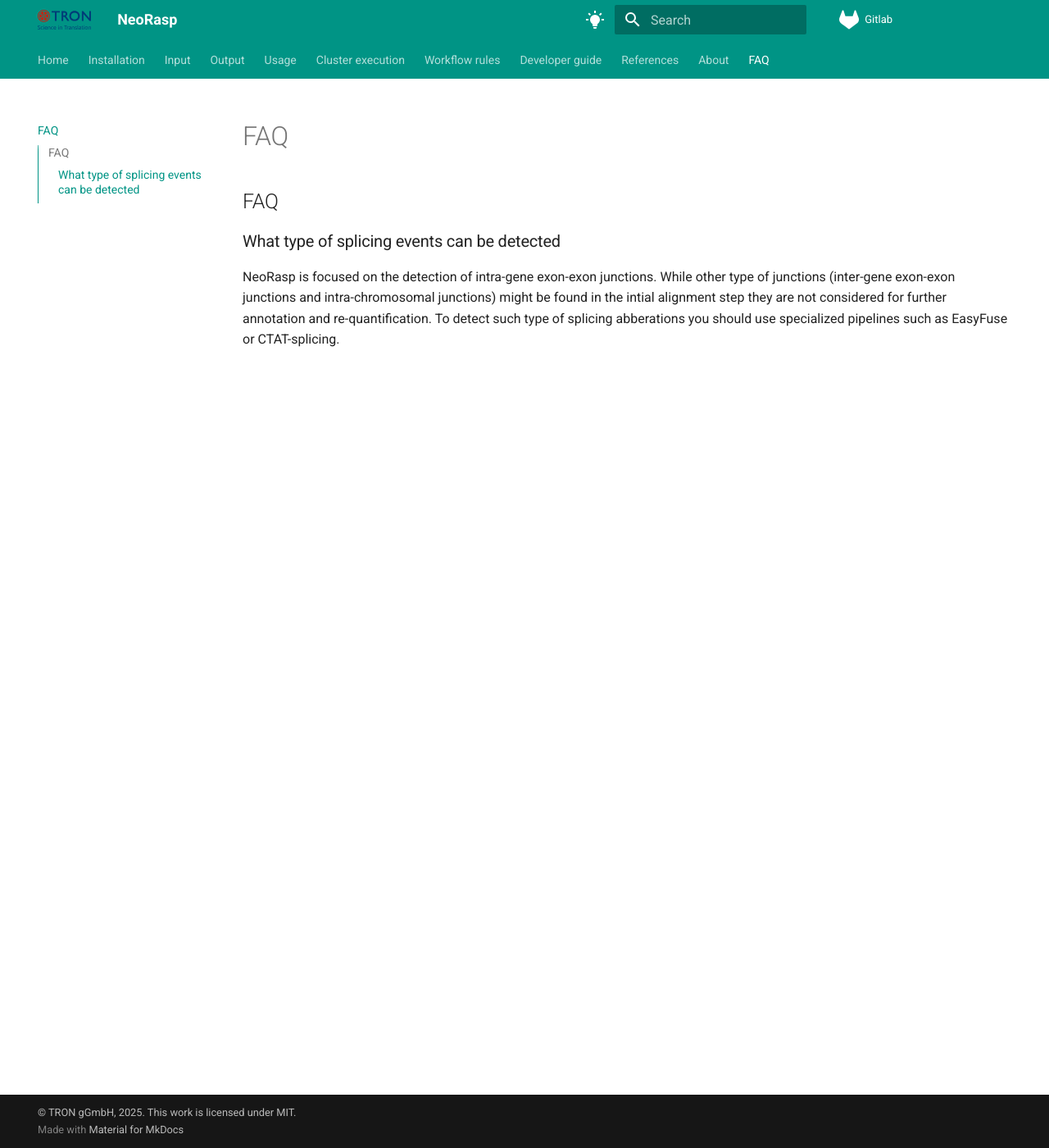
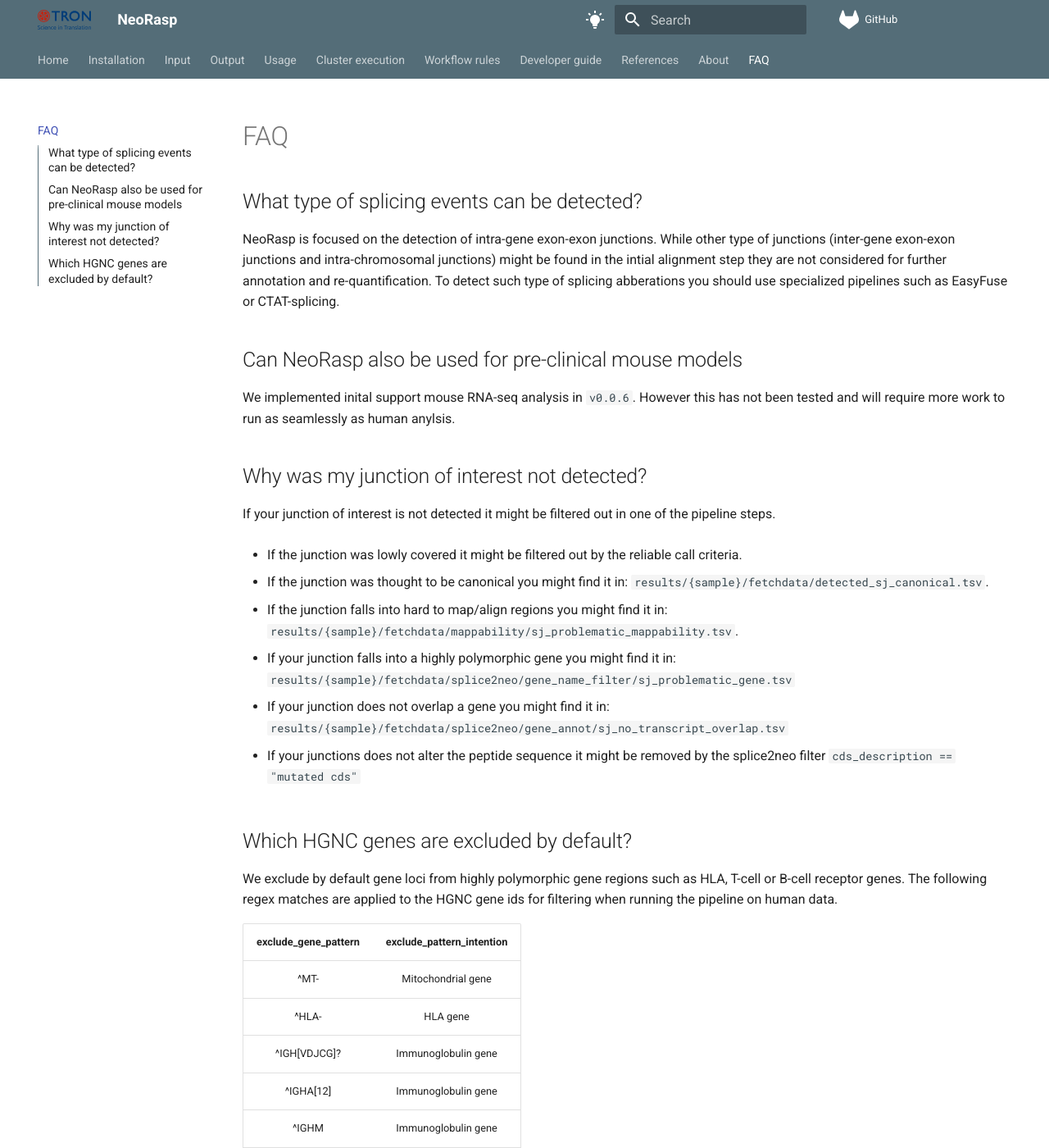
Before and after one commit to TRON-Bioinformatics/neorasp, an MkDocs documentation site: the page built from documentation/tronmake-rna-splicing/docs/faq.md, in a window 1280 px wide and 1400 px high. Shown: the whole window at 82% size. Built offline with MkDocs 1.6.1 and Material for MkDocs 9.7.7, drawn with Linux system fonts in a browser that asks for light colours; comment, search, counter and statistics services are not loaded; some of the changed text lies outside the part shown.

Commit message:
docs: Updates to documentation

```diff
--- a/documentation/tronmake-rna-splicing/docs/faq.md
+++ b/documentation/tronmake-rna-splicing/docs/faq.md
@@ -1,5 +1,51 @@
-## FAQ
 
-### What type of splicing events can be detected
+## What type of splicing events can be detected?
 
 NeoRasp is focused on the detection of intra-gene exon-exon junctions. While other type of junctions (inter-gene exon-exon junctions and intra-chromosomal junctions) might be found in the intial alignment step they are not considered for further annotation and re-quantification. To detect such type of splicing abberations you should use specialized pipelines such as EasyFuse or CTAT-splicing.
+
+## Can NeoRasp also be used for pre-clinical mouse models
+
+We implemented inital support mouse RNA-seq analysis in `v0.0.6`. However this has not been tested and will require more work to run as seamlessly as human anylsis.
+
+## Why was my junction of interest not detected?
+
+If your junction of interest is not detected it might be filtered out in one of the pipeline steps.
+
+- If the junction was lowly covered it might be filtered out by the reliable call criteria.
+
+- If the junction was thought to be canonical you might find it in: `results/{sample}/fetchdata/detected_sj_canonical.tsv`.
+
+- If the junction falls into hard to map/align regions you might find it in: `results/{sample}/fetchdata/mappability/sj_problematic_mappability.tsv`.
+
+- If your junction falls into a highly polymorphic gene you might find it in: `results/{sample}/fetchdata/splice2neo/gene_name_filter/sj_problematic_gene.tsv`
+
+- If your junction does not overlap a gene you might find it in: `results/{sample}/fetchdata/splice2neo/gene_annot/sj_no_transcript_overlap.tsv`
+
+- If your junctions does not alter the peptide sequence it might be removed by the splice2neo filter `cds_description == "mutated cds"`
+
+## Which HGNC genes are excluded by default?
+
+We exclude by default gene loci from highly polymorphic gene regions such as HLA, T-cell or B-cell receptor genes.
+The following regex matches are applied to the HGNC gene ids for filtering when running the pipeline on human data.
+
+| exclude_gene_pattern | exclude_pattern_intention |
+| :------------------: | :-----------------------: |
+|         ^MT-         |    Mitochondrial gene     |
+|        ^HLA-         |         HLA gene          |
+|     ^IGH[VDJCG]?     |    Immunoglobulin gene    |
+|      ^IGHA[12]       |    Immunoglobulin gene    |
+|        ^IGHM         |    Immunoglobulin gene    |
+|        ^IGHE         |    Immunoglobulin gene    |
+|      ^IGHEP[12]      |    Immunoglobulin gene    |
+|      ^IGK[VJC]?      |    Immunoglobulin gene    |
+|      ^IGL[VJC]?      |    Immunoglobulin gene    |
+|         ^TRB         |   T cell receptor beta    |
+
+
+For mouse the following filters are applied:
+
+| exclude_gene_pattern | exclude_pattern_intention |
+| :------------------: | :-----------------------: |
+| ^mt-                 |   Mitochondrial gene      |
+| ^H2-                 |   MHC gene                |
+| ^Igh[vmdjmgea]?      |   Immunoglobulin gene     |
--- a/documentation/tronmake-rna-splicing/mkdocs.yml
+++ b/documentation/tronmake-rna-splicing/mkdocs.yml
@@ -24,22 +24,23 @@ theme:
   palette:
     # Palette toggle for light mode
     - scheme: default
-      primary: teal
-      accent: teal
+      primary: blue grey
+      accent: pink
       toggle:
         icon: material/lightbulb-on
         name: Switch to dark mode
     # Palette toggle for dark mode
     - scheme: slate
-      primary: teal
-      accent: teal
+      primary: blue grey
+      accent: pink
       toggle:
         icon: material/weather-night
         name: Switch to light mode
 
-copyright: © TRON gGmbH, 2025. This work is licensed under MIT.
 
-repo_url: https://gitlab.rlp.net/tron/tronmake-rna-splicing
+copyright: © TRON gGmbH, 2026. This work is licensed under MIT.
+
+repo_url: https://github.com/TRON-Bioinformatics/neorasp
 plugins:
   - search
   - table-reader
```
Also changed, not shown: documentation/tronmake-rna-splicing/docs/index.md (+0 -6 lines), documentation/tronmake-rna-splicing/docs/input.md (+4 -6 lines), documentation/tronmake-rna-splicing/docs/output.md (+2 -2 lines), documentation/tronmake-rna-splicing/docs/usage.md (+4 -40 lines).
